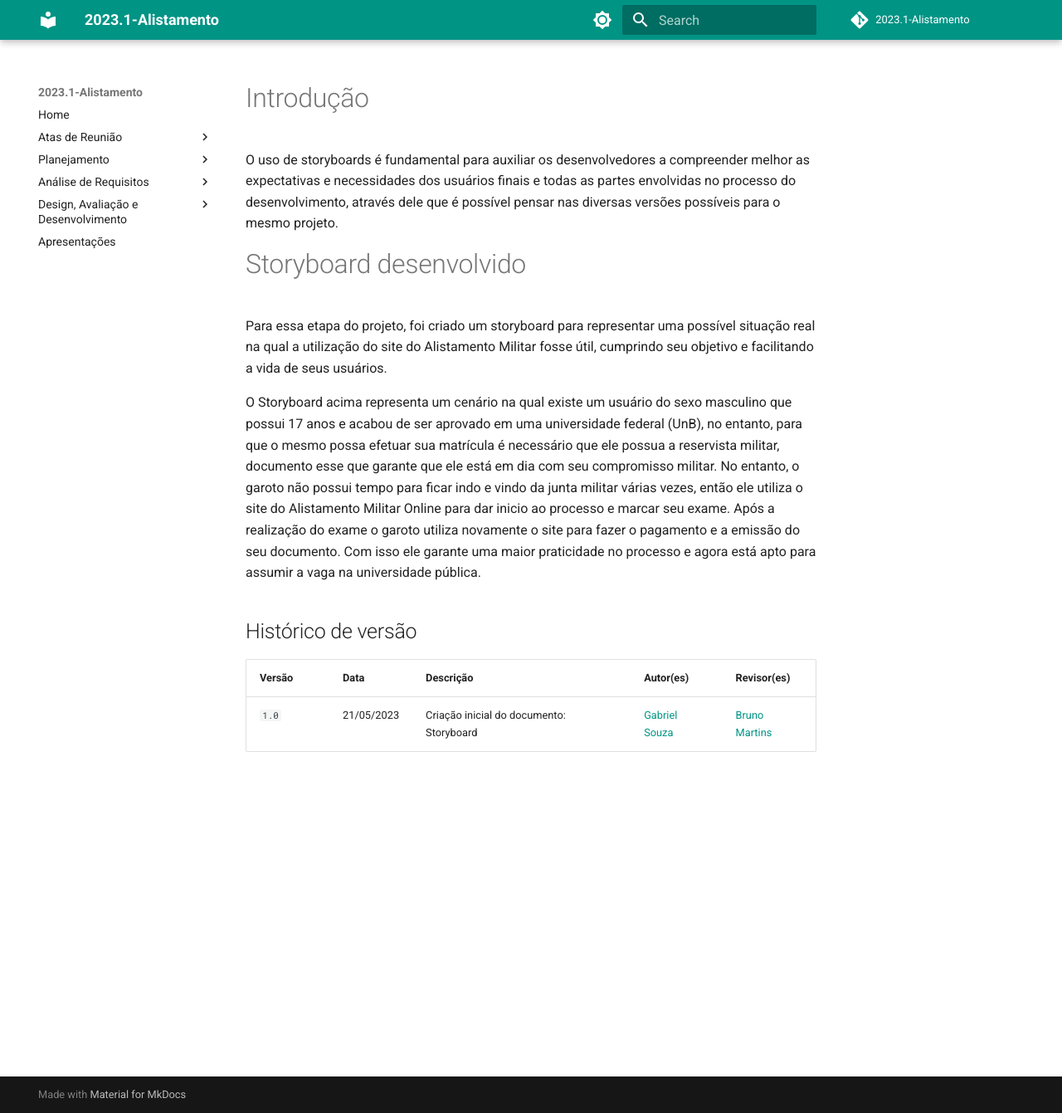
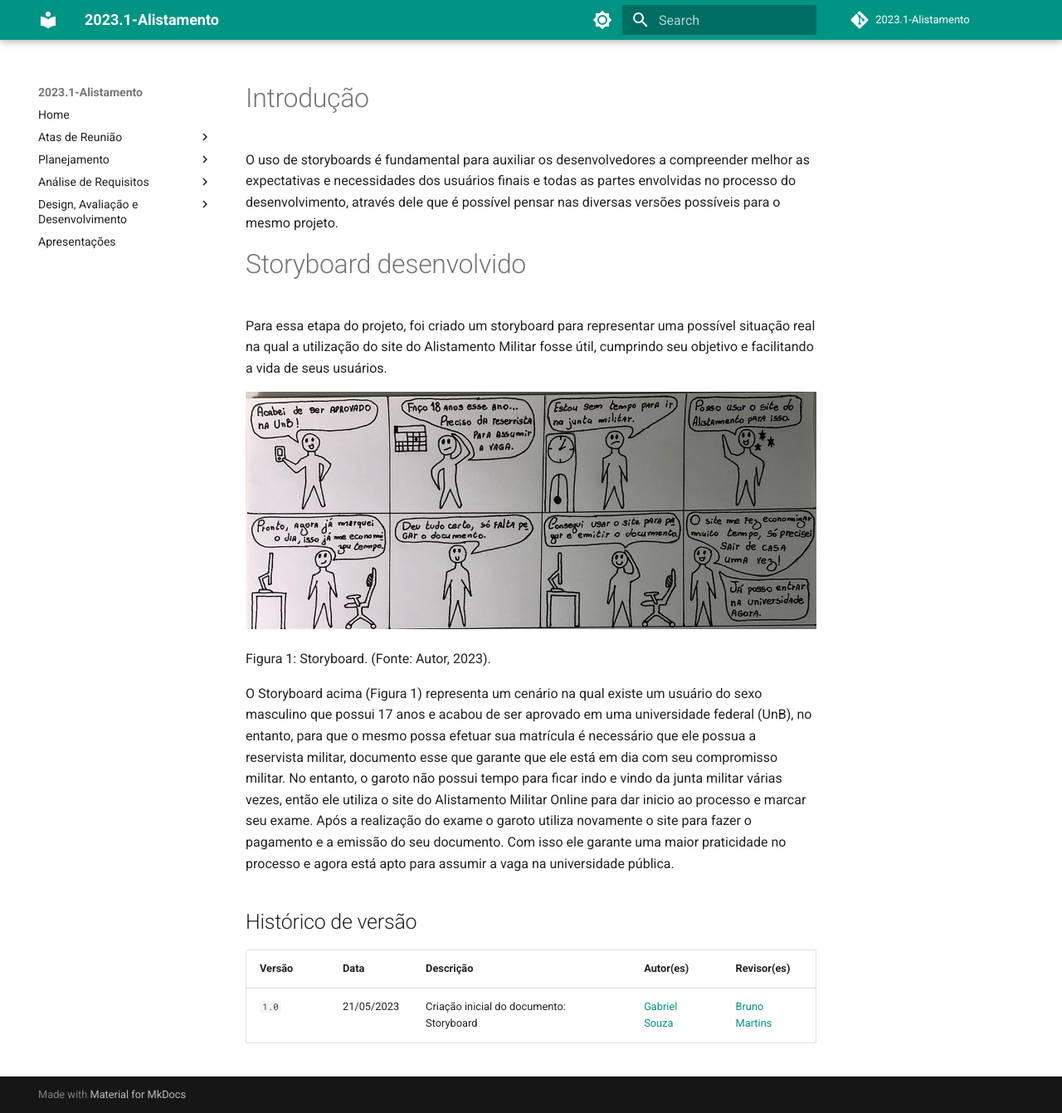
Before and after one commit to Interacao-Humano-Computador/2023.1-Alistamento, an MkDocs documentation site: the page built from docs/design_avaliacao_desenvolvimento/nivel1/storyboard/storyboard.md, in a window 1280 px wide and 1341 px high. Shown: the whole window at 83% size. Built offline with MkDocs 1.6.1 and Material for MkDocs 9.7.7, drawn with Linux system fonts in a browser that asks for light colours; comment, search, counter and statistics services are not loaded.

Commit message:
Update storyboard.md
Adição da imagem do storyboard ao documento.

```diff
--- a/docs/design_avaliacao_desenvolvimento/nivel1/storyboard/storyboard.md
+++ b/docs/design_avaliacao_desenvolvimento/nivel1/storyboard/storyboard.md
@@ -6,7 +6,12 @@ O uso de storyboards é fundamental para auxiliar os desenvolvedores a compreend
 
 Para essa etapa do projeto, foi criado um storyboard para representar uma possível situação real na qual a utilização do site do Alistamento Militar fosse útil, cumprindo seu objetivo e facilitando a vida de seus usuários.
 
-O Storyboard acima representa um cenário na qual existe um usuário do sexo masculino que possui 17 anos e acabou de ser aprovado em uma universidade federal (UnB), no entanto, para que o mesmo possa efetuar sua matrícula é necessário que ele possua a reservista militar, documento esse que garante que ele está em dia com seu compromisso militar. No entanto, o garoto não possui tempo para ficar indo e vindo da junta militar várias vezes, então ele utiliza o site do Alistamento Militar Online para dar inicio ao processo e marcar seu exame. Após a realização do exame o garoto utiliza novamente o site para fazer o pagamento e a emissão do seu documento. Com isso ele garante uma maior praticidade no processo e agora está apto para assumir a vaga na universidade pública.
+
+![Storyboard](https://github.com/Interacao-Humano-Computador/2023.1-Alistamento/blob/storyboard---Gabriel/docs/img/requisitos/storyboard.jpg)
+<p>Figura 1: Storyboard. (Fonte: Autor, 2023).</p>
+
+
+O Storyboard acima (Figura 1) representa um cenário na qual existe um usuário do sexo masculino que possui 17 anos e acabou de ser aprovado em uma universidade federal (UnB), no entanto, para que o mesmo possa efetuar sua matrícula é necessário que ele possua a reservista militar, documento esse que garante que ele está em dia com seu compromisso militar. No entanto, o garoto não possui tempo para ficar indo e vindo da junta militar várias vezes, então ele utiliza o site do Alistamento Militar Online para dar inicio ao processo e marcar seu exame. Após a realização do exame o garoto utiliza novamente o site para fazer o pagamento e a emissão do seu documento. Com isso ele garante uma maior praticidade no processo e agora está apto para assumir a vaga na universidade pública.
 
 ## Histórico de versão
 | Versão | Data | Descrição | Autor(es) | Revisor(es) |
```
